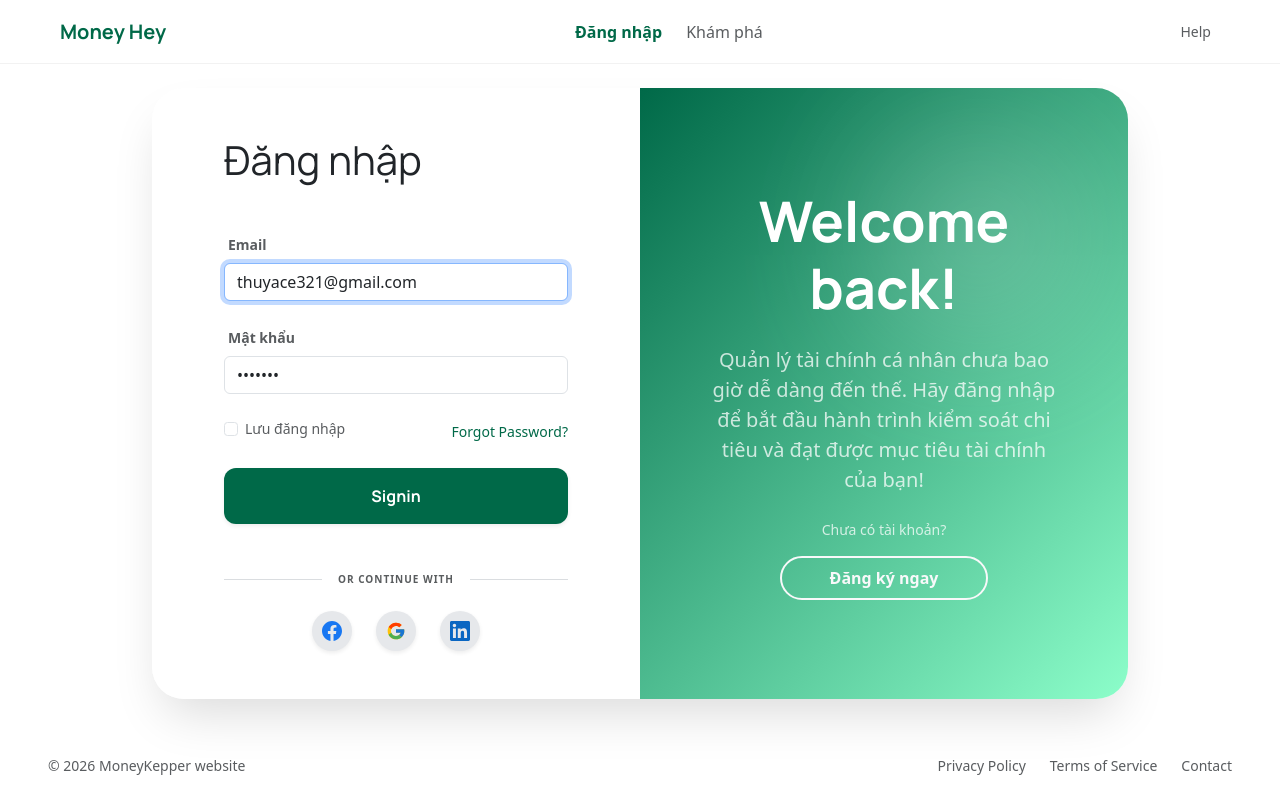
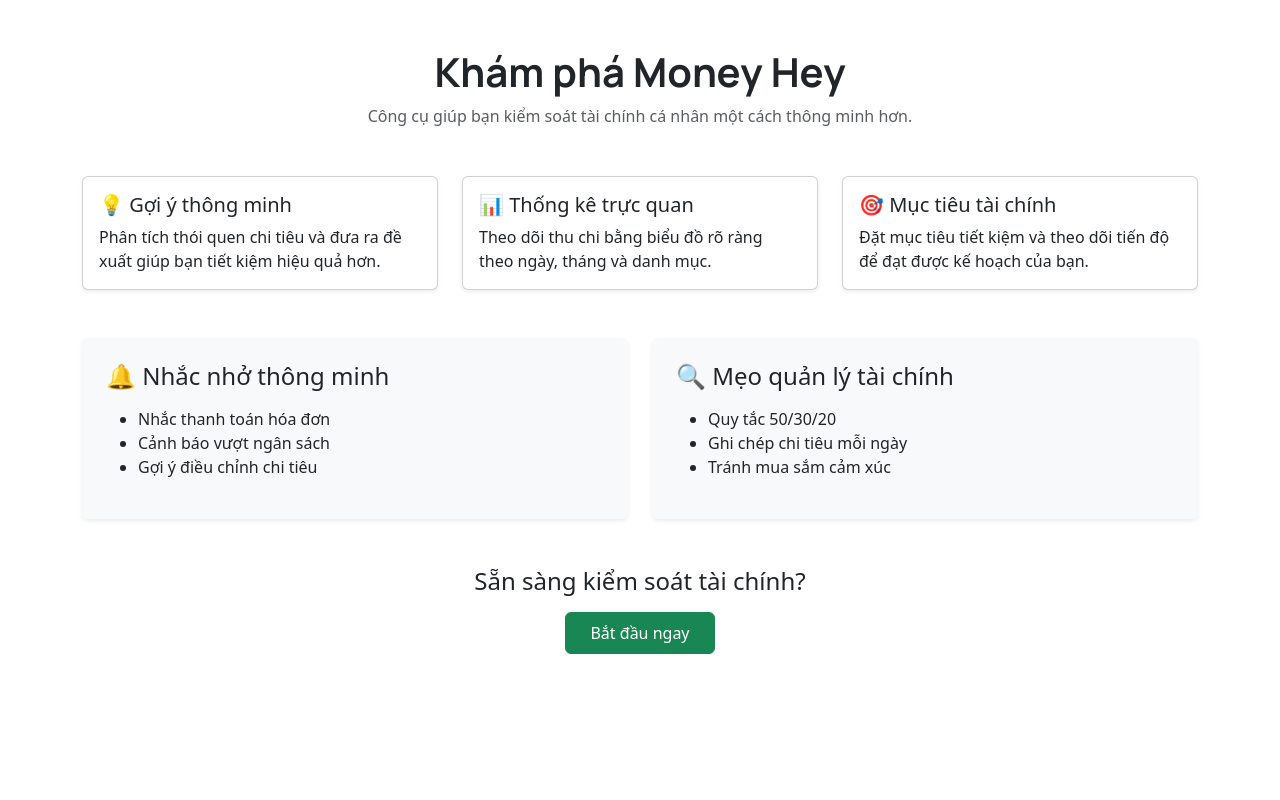
Before and after one commit to leayaaah/MoneyHey, a React (Vite) app: page /explore in a window 1280 px wide. Built offline with nearby package versions, Linux system fonts and the light colour scheme.

Commit message:
add routes

```diff
--- a/package.json
+++ b/package.json
@@ -13,7 +13,8 @@
     "@supabase/supabase-js": "^2.100.0",
     "bootstrap": "^5.3.8",
     "react": "^19.2.4",
-    "react-dom": "^19.2.4"
+    "react-dom": "^19.2.4",
+    "react-router-dom": "^7.14.0"
   },
   "devDependencies": {
     "@eslint/js": "^9.39.4",
--- a/src/App.jsx
+++ b/src/App.jsx
@@ -2,13 +2,15 @@
 import Login from './components/Login'
 import Register from './components/Register'
 import Dashboard from './components/Dashboard'
+import Explore from './components/Explore'
 import { supabase } from './services/supabase'
+import { Routes, Route, useNavigate } from 'react-router-dom'
 
 import './App.css'
 
 function App() {
+  const navigate = useNavigate();
   const [isLoggedIn, setIsLoggedIn] = useState(false)
-  const [page, setPage] = useState('login')
 
   useEffect(() => {
     const savedSession = localStorage.getItem('moneyhey_session')
@@ -37,22 +39,36 @@
     localStorage.removeItem('moneyhey_session')
     await supabase.auth.signOut()
     setIsLoggedIn(false)
+    navigate('/login');
   }
 
   if (isLoggedIn) {
+    navigate('/dashboard');
     return <Dashboard onLogout={handleLogout} />
   }
 
   return (
     <>
-      {
+    <Routes>
+      <Route path='/login' element={<Login onLoginSuccess={() => setIsLoggedIn(true)} />} />
+      <Route path='/register' element={<Register />} />
+      <Route path='/explore' element={<Explore />} />
+      <Route path='/dashboard' element={<Dashboard onLogout={handleLogout} />} />
+
+
+      <Route path='/' element={<Login onLoginSuccess={() => setIsLoggedIn(true)} />} />
+    </Routes>
+
+
+
+      {/* {
       page === 'login'
         ? <Login
             onLoginSuccess={() => setIsLoggedIn(true)}
             onNavigateToRegister={() => setPage('register')}
           />
         : <Register onNavigateToLogin={() => setPage('login')} />
-      }
+      } */}
     </>
   )
 }
--- a/src/components/Dashboard.jsx
+++ b/src/components/Dashboard.jsx
@@ -1,6 +1,7 @@
 import React, { useState, useEffect } from 'react';
 import Header from './Header';
 import '../css/Dashboard.css';
+import { useNavigate } from 'react-router-dom';
 import {supabase} from "../services/supabase"
 
 const SUMMARY_CARDS = [
--- /dev/null
+++ b/src/components/Explore.jsx
@@ -0,0 +1,90 @@
+import React from "react";
+import { useNavigate } from "react-router-dom";
+
+export default function ExplorePage() {
+  const navigate = useNavigate();
+
+
+  return (
+
+    <div className="container py-5">
+      {/* Header */}
+      <div className="text-center mb-5">
+        <h1 className="fw-bold">Khám phá Money Hey</h1>
+        <p className="text-muted">
+          Công cụ giúp bạn kiểm soát tài chính cá nhân một cách thông minh hơn.
+        </p>
+      </div>
+
+      {/* Section 1 */}
+      <div className="row g-4 mb-5">
+        <div className="col-md-4">
+          <div className="card h-100 shadow-sm">
+            <div className="card-body">
+              <h5 className="card-title">💡 Gợi ý thông minh</h5>
+              <p className="card-text">
+                Phân tích thói quen chi tiêu và đưa ra đề xuất giúp bạn tiết kiệm hiệu quả hơn.
+              </p>
+            </div>
+          </div>
+        </div>
+
+        <div className="col-md-4">
+          <div className="card h-100 shadow-sm">
+            <div className="card-body">
+              <h5 className="card-title">📊 Thống kê trực quan</h5>
+              <p className="card-text">
+                Theo dõi thu chi bằng biểu đồ rõ ràng theo ngày, tháng và danh mục.
+              </p>
+            </div>
+          </div>
+        </div>
+
+        <div className="col-md-4">
+          <div className="card h-100 shadow-sm">
+            <div className="card-body">
+              <h5 className="card-title">🎯 Mục tiêu tài chính</h5>
+              <p className="card-text">
+                Đặt mục tiêu tiết kiệm và theo dõi tiến độ để đạt được kế hoạch của bạn.
+              </p>
+            </div>
+          </div>
+        </div>
+      </div>
+
+      {/* Section 2 */}
+      <div className="row g-4 mb-5">
+        <div className="col-md-6">
+          <div className="p-4 bg-light rounded shadow-sm h-100">
+            <h4>🔔 Nhắc nhở thông minh</h4>
+            <ul className="mt-3">
+              <li>Nhắc thanh toán hóa đơn</li>
+              <li>Cảnh báo vượt ngân sách</li>
+              <li>Gợi ý điều chỉnh chi tiêu</li>
+            </ul>
+          </div>
+        </div>
+
+        <div className="col-md-6">
+          <div className="p-4 bg-light rounded shadow-sm h-100">
+            <h4>🔍 Mẹo quản lý tài chính</h4>
+            <ul className="mt-3">
+              <li>Quy tắc 50/30/20</li>
+              <li>Ghi chép chi tiêu mỗi ngày</li>
+              <li>Tránh mua sắm cảm xúc</li>
+            </ul>
+          </div>
+        </div>
+      </div>
+
+      {/* CTA */}
+      <div className="text-center mt-5">
+        <h4 className="mb-3">Sẵn sàng kiểm soát tài chính?</h4>
+        <button className="btn btn-success px-4 py-2"
+        onClick={() => navigate('/login')}>
+          Bắt đầu ngay
+        </button>
+      </div>
+    </div>
+  );
+}
--- a/src/components/Header.jsx
+++ b/src/components/Header.jsx
@@ -51,9 +51,17 @@
         .join('')
         .toUpperCase();
     const handleLogout = () => {
+        const ok = window.confirm('Bạn có chắc muốn đăng xuất không?');
+        if (!ok) return;
+        setShowUserMenu(false);
+        onLogout && onLogout();
+        console.log('User logged out');
 
-        console.log('User logged out');
     }
+
+
+
+
 
     return (
         <header className="dashboard-header d-flex align-items-center px-3 px-md-4">
@@ -115,11 +123,12 @@
 
                     {showUserMenu && (
                         <div className="user-dropdown shadow">
-                            <div className="user-dropdown-header px-3 pt-3 pb-2">
+                            <div className="dropdown-arrow">
+                                <div className="user-dropdown-header px-3 pt-3 pb-2">
                                 <div className="fw-bold small">{user.name}</div>
                                 <div className="text-muted" style={{ fontSize: '12px' }}>{user.email}</div>
                             </div>
-                            <hr className="my-1" />
+
                             <a href="#profile" className="dropdown-item small py-2">
                                 <span className="material-symbols-outlined me-2" style={{ fontSize: '16px', verticalAlign: 'middle' }}>person</span>
                                 Hồ sơ
@@ -128,14 +137,15 @@
                                 <span className="material-symbols-outlined me-2" style={{ fontSize: '16px', verticalAlign: 'middle' }}>settings</span>
                                 Cài đặt
                             </a>
-                            <hr className="my-1" />
+
                             <button
                                 className="dropdown-item small py-2 text-danger w-100 text-start border-0 bg-transparent"
-                                onClick={() => { setShowUserMenu(false); onLogout && onLogout(); }}
+                                onClick={handleLogout}
                             >
                                 <span className="material-symbols-outlined me-2" style={{ fontSize: '16px', verticalAlign: 'middle' }}>logout</span>
                                 Đăng xuất
                             </button>
+                            </div>
                         </div>
                     )}
                 </div>
--- a/src/components/Login.jsx
+++ b/src/components/Login.jsx
@@ -3,8 +3,11 @@
 import LoginForm from './LoginForm';
 import Footer from './Footer';
 import '../css/Login.css';
+import { useNavigate } from 'react-router-dom';
 
-const Login = ({ onLoginSuccess, onNavigateToRegister }) => {
+
+const Login = ({ onLoginSuccess }) => {
+    const navigate = useNavigate();
     return (
         <div className="min-vh-100 d-flex flex-column">
             <LoginHeader />
@@ -34,7 +37,7 @@
 
                                         <div className="mt-2">
                                             <p className="small opacity-75 mb-3">Chưa có tài khoản?</p>
-                                            <button className="btn btn-outline-light rounded-pill px-5 py-2 fw-bold font-headline" style={{borderWidth: '2px'}} onClick={onNavigateToRegister}>
+                                            <button className="btn btn-outline-light rounded-pill px-5 py-2 fw-bold font-headline" style={{borderWidth: '2px'}} onClick={() => {navigate('/register')}}>
                                                 Đăng ký ngay
                                             </button>
                                         </div>
--- a/src/components/LoginHeader.jsx
+++ b/src/components/LoginHeader.jsx
@@ -1,5 +1,6 @@
 import React from 'react';
 import '../css/Header.css';
+import { Link } from 'react-router-dom';
 
 const LoginHeader = () => (
     <header className="login-header fixed-top d-flex align-items-center px-3 px-md-5">
@@ -9,8 +10,15 @@
             </div>
 
             <nav className="d-none d-md-flex gap-4">
-                <a href="#signin" className="text-decoration-none fw-bold" style={{ color: 'var(--emerald-primary)' }}>Đăng nhập</a>
-                <a href="#explore" className="text-decoration-none text-muted">Khám phá</a>
+                <Link to="/login" className="text-decoration-none fw-bold" style={{ color: 'var(--emerald-primary)' }}>
+                    Đăng nhập
+                </Link>
+                <Link to="/register" className="text-decoration-none fw-bold" style={{ color: 'var(--emerald-primary)' }}>
+                    Đăng ký
+                </Link>
+                <Link to="/explore" className="text-decoration-none text-muted">
+                    Khám phá
+                </Link>
             </nav>
 
             <div className="d-flex align-items-center gap-2">
--- a/src/components/Register.jsx
+++ b/src/components/Register.jsx
@@ -3,11 +3,15 @@
 import RegisterForm from './RegisterForm';
 import Footer from './Footer';
 import '../css/Register.css';
+import { useNavigate } from 'react-router-dom';
+import LoginHeader from './LoginHeader';
 
 const Register = ({ onNavigateToLogin }) => {
+    const navigate = useNavigate();
+
     return (
         <div className="min-vh-100 d-flex flex-column">
-            <Header />
+            <LoginHeader />
 
             <main className="flex-grow-1 d-flex align-items-center justify-content-center p-3 pt-5 mt-4">
                 <div className="container-fluid" style={{ maxWidth: '1200px' }}>
@@ -32,7 +36,7 @@
                                             <button
                                                 className="btn btn-outline-light rounded-pill px-5 py-2 fw-bold font-headline"
                                                 style={{borderWidth: '2px'}}
-                                                onClick={onNavigateToLogin}
+                                                onClick={() => navigate('/login')}
                                             >
                                                 Đăng nhập
                                             </button>
--- a/src/css/Header.css
+++ b/src/css/Header.css
@@ -39,7 +39,6 @@
 .btn-icon {
     color: var(--text-variant);
     border-radius: 0.5rem;
-    transition: background 0.15s, color 0.15s;
     display: flex;
     align-items: center;
     justify-content: center;
@@ -104,18 +103,17 @@
     overflow: hidden;
 }
 
+.dropdown-arrow {
+    margin: 10px;
+}
 
 .user-dropdown .dropdown-item {
-    margin-left: 20px;
+    margin: 10px;
     display: flex;
     align-items: center;
     color: var(--text-main);
 }
 
 .user-dropdown .dropdown-item:hover {
-    background: var(--surface-bg);
+    transform: translateY(-3px);
 }
-
-.user-dropdown-header {
-    background: var(--surface-bg);
-}
--- a/src/main.jsx
+++ b/src/main.jsx
@@ -2,11 +2,15 @@
 import { createRoot } from 'react-dom/client'
 import './index.css'
 import App from './App.jsx'
+import { BrowserRouter } from 'react-router-dom'
 
 import 'bootstrap/dist/css/bootstrap.min.css'
 
 createRoot(document.getElementById('root')).render(
   <StrictMode>
+    <BrowserRouter>
     <App />
+    </BrowserRouter>
+
   </StrictMode>,
 )
```
Also changed, not shown: 1 other file (tests, documents, lock files or other folders).
